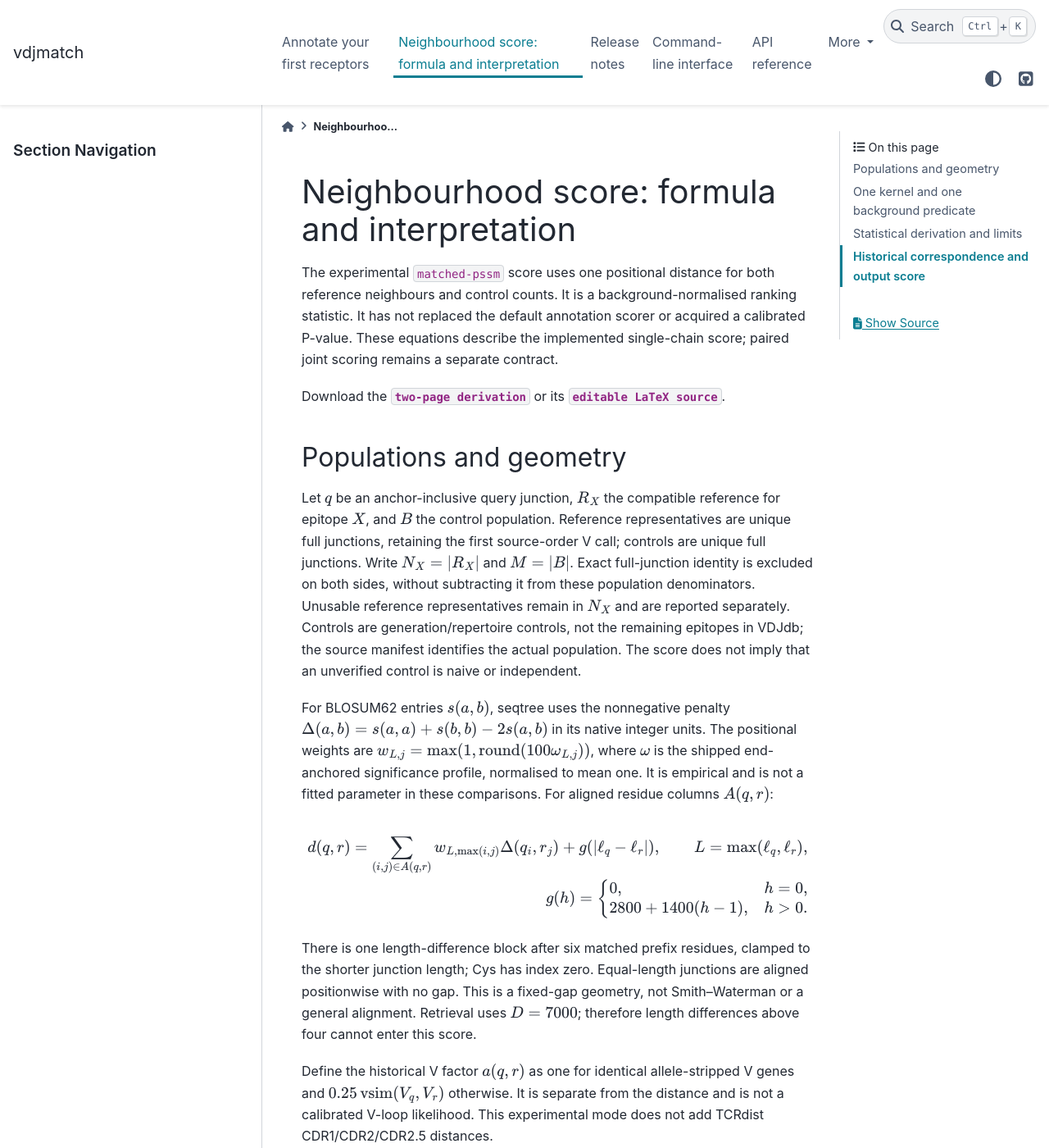
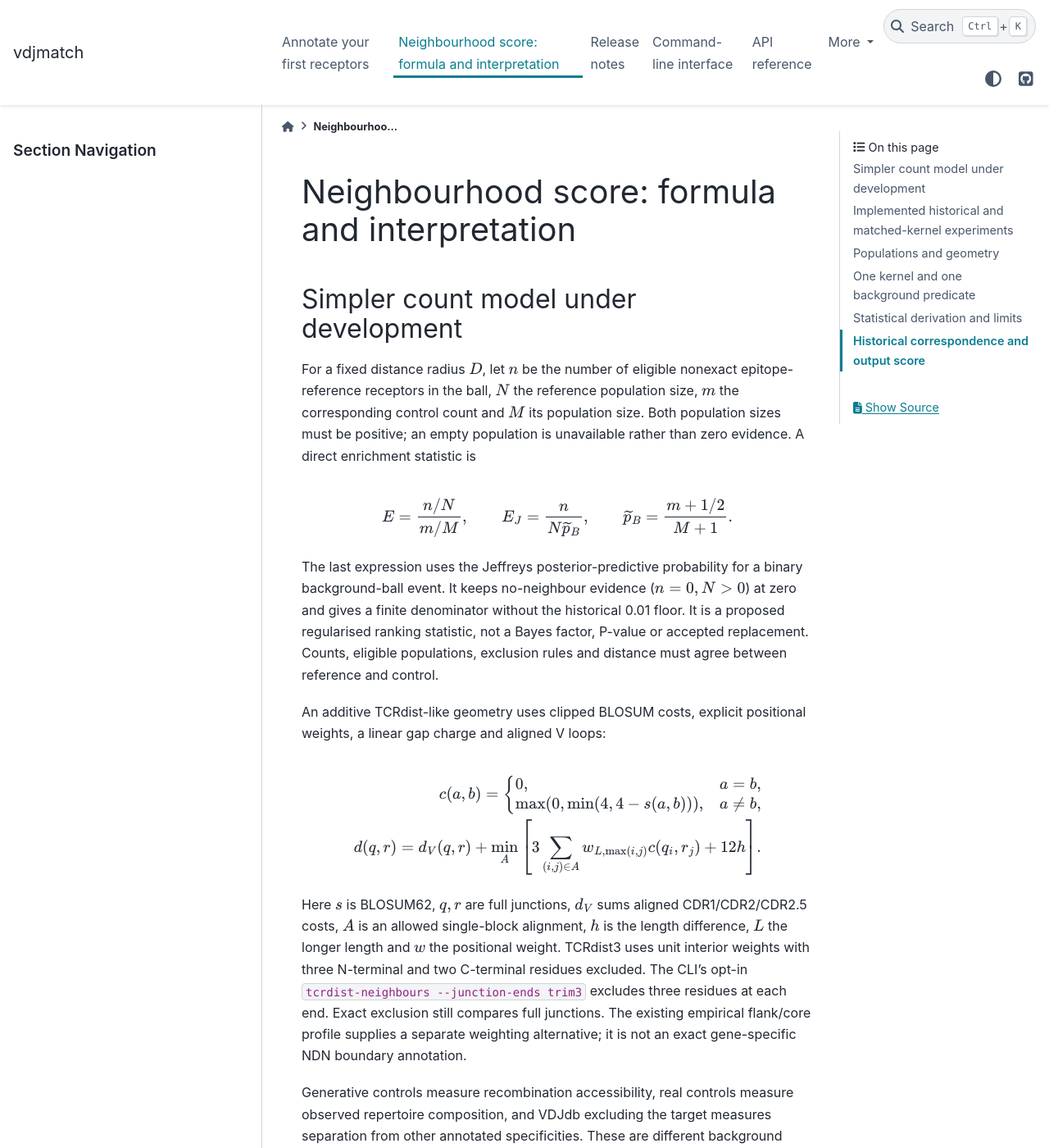
Before and after one commit to antigenomics/vdjmatch, a Sphinx documentation site: the page built from docs/scoring.rst, in a window 1280 px wide and 1400 px high. Shown: the whole window at 82% size. Built offline with Sphinx 7.4.7 and the PyData theme 0.15.4, drawn with Linux system fonts in a browser that asks for light colours; pages that are not in the unit, such as notebooks, are missing from menus; some of the changed text lies outside the part shown.

Commit message:
Compare symmetric junction trimming and simplify enrichment derivation

```diff
--- a/docs/scoring.rst
+++ b/docs/scoring.rst
@@ -1,14 +1,82 @@
 Neighbourhood score: formula and interpretation
 ===============================================
+
+Simpler count model under development
+-------------------------------------
+
+For a fixed distance radius :math:`D`, let :math:`n` be the number of
+eligible nonexact epitope-reference receptors in the ball, :math:`N` the
+reference population size, :math:`m` the corresponding control count and
+:math:`M` its population size. Both population sizes must be positive;
+an empty population is unavailable rather than zero evidence.
+A direct enrichment statistic is
+
+.. math::
+
+   E=\frac{n/N}{m/M},\qquad
+   E_J=\frac{n}{N\widetilde p_B},\qquad
+   \widetilde p_B=\frac{m+1/2}{M+1}.
+
+The last expression uses the Jeffreys posterior-predictive probability
+for a binary background-ball event. It keeps no-neighbour evidence
+(:math:`n=0,N>0`) at zero
+and gives a finite denominator without the historical 0.01 floor.
+It is a proposed regularised ranking statistic, not a Bayes factor,
+P-value or accepted replacement. Counts, eligible populations, exclusion
+rules and distance must agree between reference and control.
+
+An additive TCRdist-like geometry uses clipped BLOSUM costs, explicit
+positional weights, a linear gap charge and aligned V loops:
+
+.. math::
+
+   c(a,b)=\begin{cases}0,&a=b,\\
+        \max(0,\min(4,4-s(a,b))),&a\ne b,\end{cases}
+
+   d(q,r)=d_V(q,r)+\min_A\left[
+       3\sum_{(i,j)\in A}w_{L,\max(i,j)}c(q_i,r_j)+12h\right].
+
+Here :math:`s` is BLOSUM62, :math:`q,r` are full junctions,
+:math:`d_V` sums aligned CDR1/CDR2/CDR2.5 costs, :math:`A` is an allowed
+single-block alignment, :math:`h` is the length difference, :math:`L`
+the longer length and :math:`w` the positional weight. TCRdist3 uses unit
+interior weights with three N-terminal and two C-terminal residues excluded.
+The CLI's opt-in ``tcrdist-neighbours --junction-ends trim3`` excludes
+three residues at each end. Exact exclusion still compares full junctions.
+The existing empirical flank/core profile supplies a separate weighting
+alternative; it is not an exact gene-specific NDN boundary annotation.
+
+Generative controls measure recombination accessibility, real controls
+measure observed repertoire composition, and VDJdb excluding the target
+measures separation from other annotated specificities. These are different
+background questions. Healthy control metadata does not establish naive-cell
+provenance. Sequence Pgen is not the probability of an entire distance ball.
+The current historical control loader discards V/J: it cannot calibrate
+a V-loop-inclusive total distance. That count implementation remains open.
+
+V evidence already included in the distance must not be multiplied by a
+second unconditional V prior. For a separately declared categorical
+stratum :math:`z`, with population sizes :math:`N_z,M_z` and conditional
+ball counts :math:`n_z,m_z`, a coherent unsmoothed factorisation is
+
+.. math::
+
+   \frac{N_z/N}{M_z/M}\frac{n_z/N_z}{m_z/M_z}
+   =\frac{n_z/N}{m_z/M}.
+
+Read the :download:`revised derivation source <../appendix/score-derivation.tex>`
+for gap schemes, historical correspondence, symbols and limiting cases.
+The document editor compiles its current preview; the older repository PDF
+has not been re-exported for this revision.
+
+Implemented historical and matched-kernel experiments
+-----------------------------------------------------
 
 The experimental ``matched-pssm`` score uses one positional distance for both
 reference neighbours and control counts. It is a background-normalised ranking
 statistic. It has not replaced the default annotation scorer or acquired a
 calibrated P-value. These equations describe the implemented single-chain score;
 paired joint scoring remains a separate contract.
-
-Download the :download:`two-page derivation <../appendix/score-derivation.pdf>`
-or its :download:`editable LaTeX source <../appendix/score-derivation.tex>`.
 
 Populations and geometry
 ------------------------
```
Also changed, not shown: docs/cli.rst (+7 -0 lines), 4 other files.
